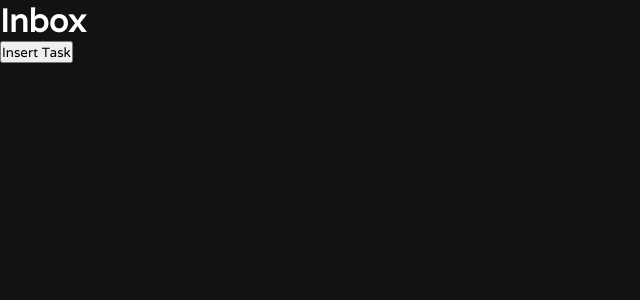
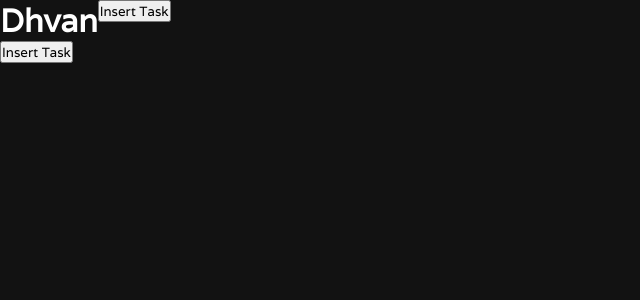
Before and after one commit to Dh-Van/TaskMinimalist, a React (Vite) app: page / in a window 1280 px wide. Shown: the top 300 px of the page, without its empty margins (0-640 px from the left). Built offline with nearby package versions, Linux system fonts and the light colour scheme.

Commit message:
figured out how to change workspaces

```diff
--- a/src/components/App.jsx
+++ b/src/components/App.jsx
@@ -1,10 +1,14 @@
 import React from "react";
 import Workspace from "./workspace/Workspace";
+import Sidebar from "./sidebar/Sidebar";
 
 export default function App() {
+	const [workspace, setWorkspace] = React.useState("");
+
 	return (
 		<div className="app">
-			<Workspace name={"Inbox"} />
+			<Sidebar setWorkspace={setWorkspace} />
+			<Workspace name={workspace} />
 		</div>
 	);
 }
--- a/src/components/list/List.jsx
+++ b/src/components/list/List.jsx
@@ -8,19 +8,19 @@ import {
 export default function List(props) {
 	const [items, setItems] = React.useState([]);
 	const itemRefs = React.useRef([]);
-	const [focus, setFocus] = React.useState(props.items.length - 1);
+	const [focus, setFocus] = React.useState(props.itemElements.length - 1);
 
 	const keyBindings = getKeyBindingsConfig();
 
 	React.useEffect(() => {
 		props.setListItems(getTasks());
-	}, [0]);
+	}, [0, props.name]);
 
 	React.useEffect(() => {
-		storeItems(props.items);
+		storeItems(props.itemElements);
 		itemRefs.current = [];
 		setItems(
-			props.items.map((item, idx) =>
+			props.itemElements.map((item, idx) =>
 				React.cloneElement(item, {
 					parameters: {
 						onClick: (event) => handleClick(idx, event),
@@ -31,7 +31,7 @@ export default function List(props) {
 				})
 			)
 		);
-	}, [props.items]);
+	}, [props.itemElements]);
 
 	React.useEffect(() => {
 		itemRefs.current[focus] && itemRefs.current[focus].focus();
@@ -45,7 +45,7 @@ export default function List(props) {
 
 	function storeItems() {
 		clearItems();
-		props.raw.map((item) =>
+		props.items.map((item) =>
 			localStorage.setItem(
 				`${props.name}-${item.id}`,
 				JSON.stringify(item)
@@ -87,6 +87,7 @@ export default function List(props) {
 
 	function handleClick(id, event) {
 		setFocus(id);
+		props.customClickHandler && props.customClickHandler(id, event);
 	}
 
 	function handleKeyDown(id, event) {
@@ -122,7 +123,8 @@ export default function List(props) {
 			try {
 				eval(functionString);
 			} catch (error) {
-				props.customHandler(functionString);
+				props.customKeyHandler &&
+					props.customKeyHandler(functionString);
 			}
 		}
 	}
@@ -144,7 +146,7 @@ export default function List(props) {
 		]);
 		resetId(props.setListItems);
 
-		const size = props.items.length - 1;
+		const size = props.itemElements.length - 1;
 		setFocus((prevFocus) => {
 			return prevFocus >= size ? size - 1 : prevFocus;
 		});
@@ -153,13 +155,16 @@ export default function List(props) {
 	function stepFocus(idx, step) {
 		setFocus((prevFocus) => {
 			const newFocus = prevFocus + step;
-			return Math.max(0, Math.min(newFocus, props.items.length - 1));
+			return Math.max(
+				0,
+				Math.min(newFocus, props.itemElements.length - 1)
+			);
 		});
 	}
 
 	function edgeFocus(idx, direction) {
 		if (direction == -1) {
-			direction = props.items.length - 1;
+			direction = props.itemElements.length - 1;
 		}
 
 		setFocus(direction);
@@ -167,7 +172,7 @@ export default function List(props) {
 
 	return (
 		<div className="list">
-			{props.items.length === 0 && (
+			{props.itemElements.length === 0 && (
 				<button onClick={() => addItem(-1)}>Insert Task</button>
 			)}
 			{items}
--- a/src/components/sidebar/Board.jsx
+++ b/src/components/sidebar/Board.jsx
@@ -0,0 +1,15 @@
+import React from "react";
+import ListItem from "../list/ListItem";
+
+export default function Board(props) {
+	function getTaskObj() {
+		return { id: props.id, text: props.text, selected: props.selected };
+	}
+
+	return (
+		<div className="board" onClick={props.parameters.handleClick}>
+			<ListItem parameters={props.parameters} value={props.text} />
+			<i className="fa-regular fa-square-minus" />
+		</div>
+	);
+}
--- /dev/null
+++ b/src/components/sidebar/Sidebar.jsx
@@ -0,0 +1,35 @@
+import React from "react";
+import List from "../list/List";
+import Board from "./Board";
+
+export default function Sidebar(props) {
+	const [listItems, setListItems] = React.useState([
+		{ id: "0", text: "Inbox" },
+	]);
+
+	function getListItemElements() {
+		return listItems.map((item) => {
+			return <Board key={item.id} id={item.id} text={item.text} />;
+		});
+	}
+
+	function customClickHandler(id, event) {
+		props.setWorkspace(listItems[id].text);
+	}
+
+	return (
+		<div className="sidebar">
+			<h1>Dhvan</h1>
+
+			<List
+				name="sidebar"
+				items={listItems}
+				itemElements={getListItemElements()}
+				setListItems={setListItems}
+				emptyItem={{ id: 0, text: "", priority: 0, selected: false }}
+				customClickHandler={customClickHandler}
+				// customKeyHandler={customHandler}
+			/>
+		</div>
+	);
+}
--- a/src/components/workspace/Workspace.jsx
+++ b/src/components/workspace/Workspace.jsx
@@ -11,6 +11,10 @@ export default function Workspace(props) {
 	];
 
 	const [listItems, setListItems] = React.useState([]);
+
+	// React.useEffect(() => {
+	// 	setListItems([]);
+	// }, [props.name]);
 
 	function getListItemElements() {
 		return listItems.map((item) => {
@@ -33,7 +37,7 @@ export default function Workspace(props) {
 		]);
 	}
 
-	function customHandler(functionString) {
+	function customKeyHandler(functionString) {
 		eval(functionString);
 	}
 
@@ -59,11 +63,11 @@ export default function Workspace(props) {
 			<h1>{props.name}</h1>
 			<List
 				name={props.name}
-				raw={listItems}
-				items={getListItemElements()}
+				items={listItems}
+				itemElements={getListItemElements()}
 				setListItems={setListItems}
 				emptyItem={{ id: 0, text: "", priority: 0, selected: false }}
-				customHandler={customHandler}
+				customKeyHandler={customKeyHandler}
 			/>
 		</div>
 	);
--- a/src/styles.css
+++ b/src/styles.css
@@ -50,3 +50,8 @@ html, head, body, #root {
     display: flex;
     align-items: center;
 }
+
+.board {
+    display: flex;
+    align-items: center;
+}
```
